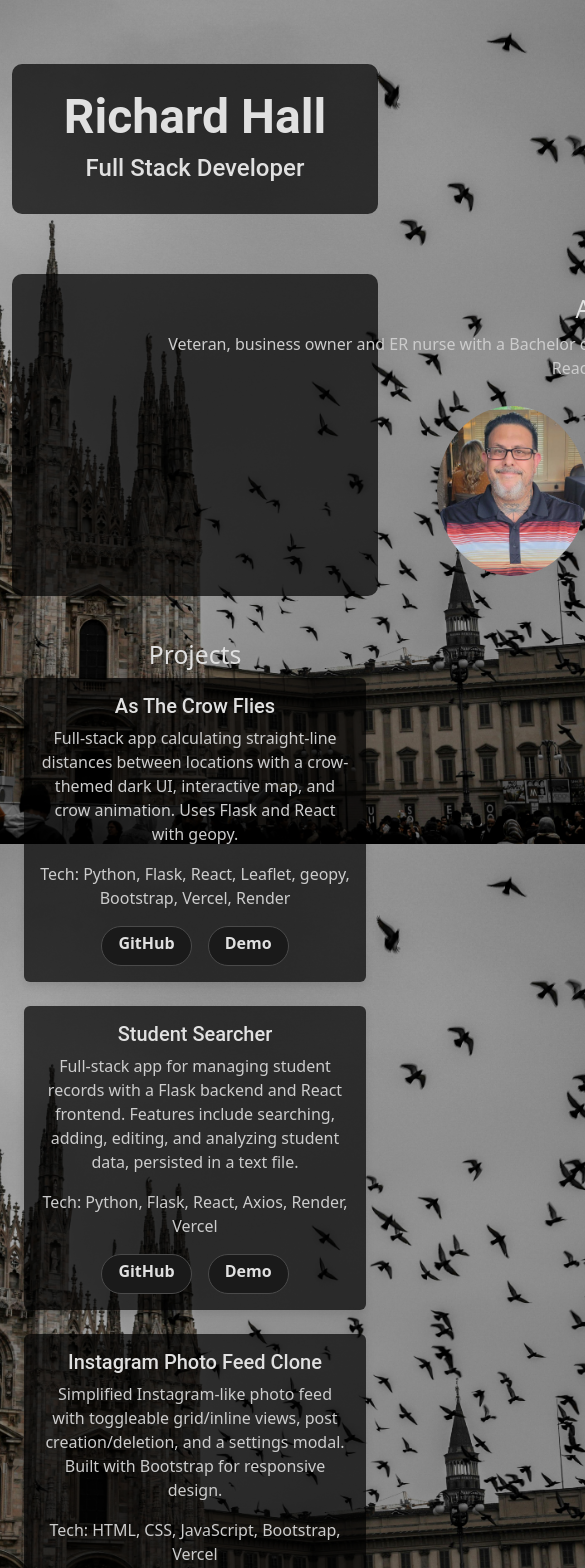
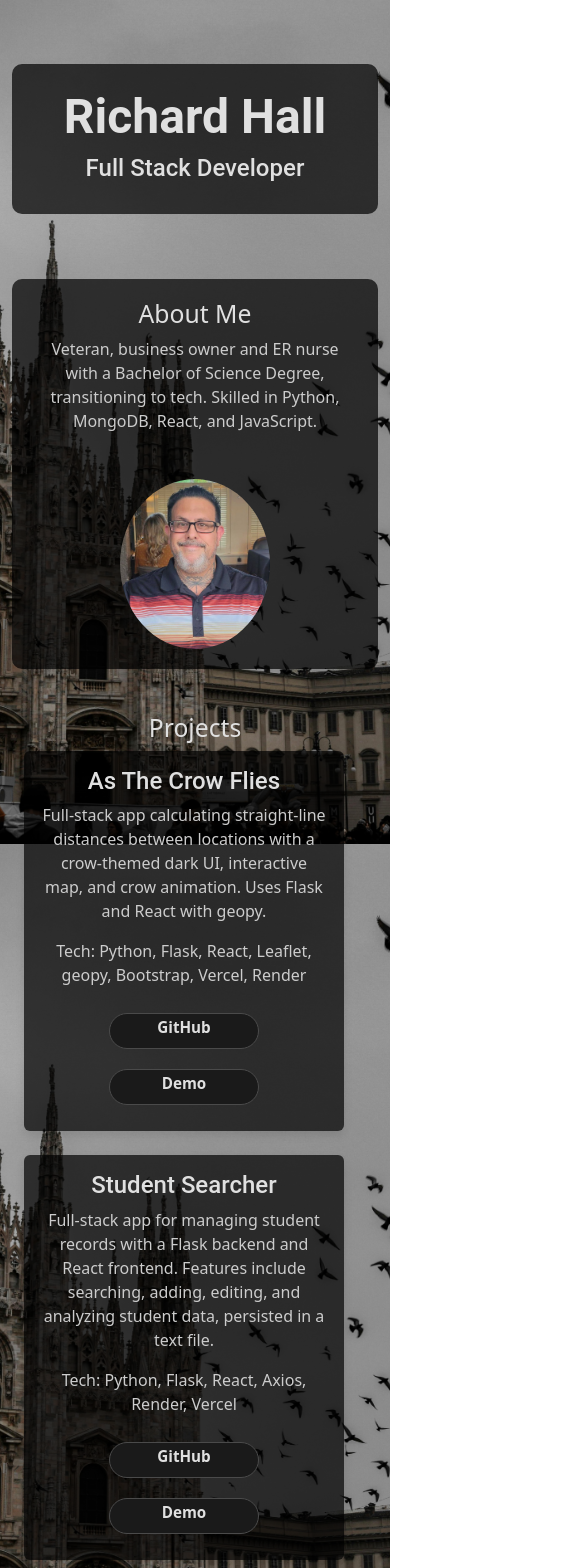
Before and after one commit to Cyberbot777/portfolio, a React (Create React App) app: page / in a window 390 px wide. Shown: the top 1568 px of the page, 585 px wide, since content can reach past the window. Built offline with nearby package versions, Linux system fonts and the light colour scheme.

Commit message:
Update About Me margin-top to 65px. Fix media queries

```diff
--- a/src/components/About.css
+++ b/src/components/About.css
@@ -10,7 +10,7 @@
 
 /* FEATURE: Override Margin for About Section */
 .text-center.my-4.about-section {
-  margin-top: 60px !important; /* Override Bootstrap my-4 to increase space above About Me */
+  margin-top: 65px !important;
 }
 
 /* FEATURE: Profile Picture Styling */
@@ -31,3 +31,79 @@
   0% { opacity: 0; transform: translateY(20px); }
   100% { transform: translateY(0); }
 }
+
+/* Media Query for Mobile (max-width: 576px) */
+@media (max-width: 576px) {
+  .about-section {
+    padding: 15px;
+  }
+
+  .about-section .row {
+    width: 100%;
+    display: flex;
+    flex-direction: column;
+    justify-content: center;
+    align-items: center;
+    margin-left: 0;
+    margin-right: 0;
+  }
+
+  .about-section .col-sm-7 {
+    margin-left: 0 !important;
+    margin-bottom: 20px;
+    text-align: center;
+    width: 100%;
+  }
+
+  .about-section .col {
+    display: flex;
+    justify-content: center;
+    width: 100%;
+  }
+
+  .about-section .profile-pic {
+    width: 120px;
+    height: 140px;
+    margin-top: 0;
+  }
+}
+
+/* Media Query for Tablet (max-width: 768px) */
+@media (max-width: 768px) {
+  .about-section {
+    padding: 15px;
+  }
+
+  .about-section .row {
+    width: 100%;
+  }
+
+  .about-section .col-sm-7 {
+    margin-left: 0;
+    margin-bottom: 20px;
+  }
+
+  .about-section .profile-pic {
+    width: 130px;
+    height: 150px;
+    margin-top: 0;
+  }
+}
+
+/* Media Query for 1000px and Below */
+@media (max-width: 1000px) {
+  .about-section .row {
+    width: 100%;
+  }
+
+  .about-section .col-sm-7 {
+    margin-left: 0;
+    margin-bottom: 20px;
+  }
+
+  .about-section .profile-pic {
+    width: 140px;
+    height: 160px;
+    margin-top: 0;
+  }
+}
--- a/src/components/About.js
+++ b/src/components/About.js
@@ -6,8 +6,8 @@ import profilePic from '../assets/profile-pic.jpg';
 
 const About = () => (
   <Container className="text-center my-4 about-section">
-    <Row style={{ width: "1000px" }}>
-      <Col style={{ marginLeft: "120px", alignItems: "center" }} sm={7}>
+    <Row>
+      <Col style={{ marginLeft: "60px", alignItems: "center" }} sm={7}>
         <h2>About Me</h2>
         <p>
           Veteran, business owner and ER nurse with a Bachelor of Science Degree, transitioning to tech. Skilled in Python, MongoDB, React, and JavaScript.
--- a/src/components/Contact.css
+++ b/src/components/Contact.css
@@ -24,3 +24,39 @@
   transform: scale(1.05);
   text-decoration: none !important;
 }
+
+/* Media Query for Mobile (max-width: 576px) */
+@media (max-width: 576px) {
+  .text-center.my-4 {
+    margin-top: 24px !important;
+  }
+
+  .text-center .custom-btn {
+    display: inline-block;
+    margin: 10px 5px;
+    width: 150px;
+    font-size: 0.9rem;
+    padding: 6px 12px;
+    height: 36px;
+  }
+
+  .text-center > div {
+    display: flex;
+    justify-content: center;
+    flex-wrap: wrap;
+  }
+}
+
+/* Media Query for Tablet (max-width: 768px) */
+@media (max-width: 768px) {
+  .text-center .custom-btn {
+    margin: 10px 5px;
+    font-size: 0.95rem;
+  }
+
+  .text-center > div {
+    display: flex;
+    justify-content: center;
+    flex-wrap: wrap;
+  }
+}
--- a/src/components/Header.css
+++ b/src/components/Header.css
@@ -31,3 +31,35 @@
   0% { transform: translateY(-50px); opacity: 0; }
   100% { transform: translateY(0); opacity: 1; }
 }
+
+/* Media Query for Mobile (max-width: 576px) */
+@media (max-width: 576px) {
+  .header-container {
+    padding: 15px;
+    min-height: 120px;
+  }
+
+  .header-text-centered h1 {
+    font-size: 2rem;
+  }
+
+  .header-text-centered h2 {
+    font-size: 1.25rem;
+  }
+}
+
+/* Media Query for Tablet (max-width: 768px) */
+@media (max-width: 768px) {
+  .header-container {
+    padding: 15px;
+    min-height: 130px;
+  }
+
+  .header-text-centered h1 {
+    font-size: 2.5rem;
+  }
+
+  .header-text-centered h2 {
+    font-size: 1.5rem;
+  }
+}
--- a/src/components/Projects.css
+++ b/src/components/Projects.css
@@ -49,3 +49,59 @@
   transform: scale(1.05);
   text-decoration: none !important;
 }
+
+/* Media Query for Mobile (max-width: 576px) */
+@media (max-width: 576px) {
+  .project-card.card {
+    max-width: 300px;
+    height: 400px;
+  }
+
+  .project-card .card-title {
+    font-size: 1.25rem;
+  }
+
+  .project-card .card-text {
+    font-size: 0.9rem;
+  }
+
+  .project-card .custom-btn {
+    font-size: 0.9rem;
+    padding: 6px 12px;
+    height: 36px;
+    display: inline-block;
+    margin: 5px;
+  }
+
+  .project-card .mt-auto {
+    display: flex;
+    justify-content: center;
+    flex-wrap: wrap;
+  }
+}
+
+/* Media Query for Tablet (max-width: 768px) */
+@media (max-width: 768px) {
+  .project-card.card {
+    max-width: 320px;
+    height: 420px;
+  }
+
+  .project-card .card-title {
+    font-size: 1.5rem;
+  }
+
+  .project-card .card-text {
+    font-size: 1rem;
+  }
+
+  .project-card .custom-btn {
+    margin: 5px;
+  }
+
+  .project-card .mt-auto {
+    display: flex;
+    justify-content: center;
+    flex-wrap: wrap;
+  }
+}
```
